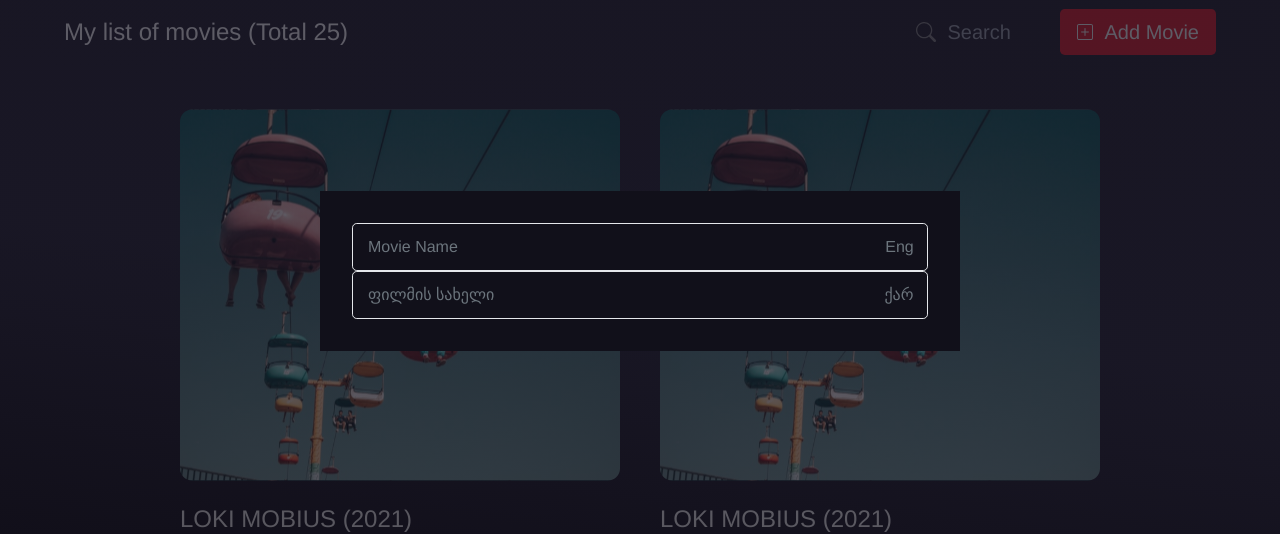
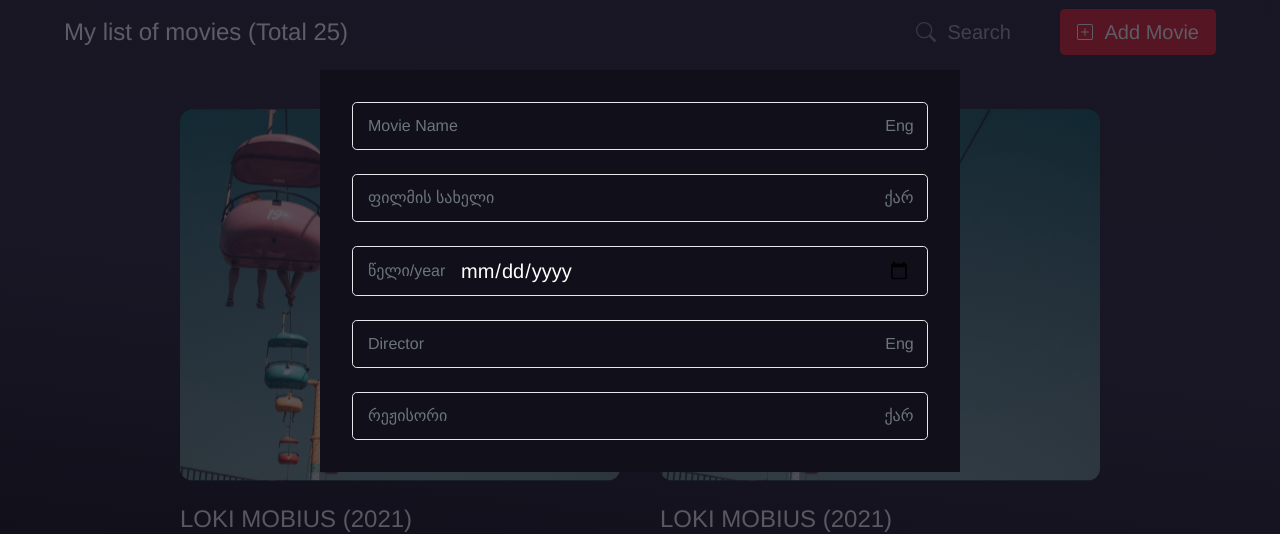
Before and after one commit to SousouBer/movie-quotes-frontend, a Vue app: page /my-movies in a window 1280 px wide. Shown: the part 129-663 px from the top of the page. Built offline with nearby package versions, Linux system fonts and the light colour scheme; no server answers; a web font is replaced by a local one; what @vee-validate/i18n would draw is missing.

Commit message:
style: add date input in movie form

```diff
--- a/src/components/base/movies/BaseMovieInput.vue
+++ b/src/components/base/movies/BaseMovieInput.vue
@@ -1,5 +1,6 @@
 <script setup lang="ts">
 import { useField } from "vee-validate";
+import { onMounted } from "vue";
 import { watch } from "vue";
 import { ref } from "vue";
 import { computed } from "vue";
@@ -7,6 +8,7 @@ import { computed } from "vue";
 type Locale = "en" | "ka";
 
 const props = defineProps<{
+  type: string;
   name: string;
   label: string;
   locale?: Locale;
@@ -17,7 +19,7 @@ const { value, errorMessage, meta } = useField<string>(
 );
 
 const inputLanguage = computed((): string => {
-  return props.locale === "ka" ? "ქარ" : "Eng";
+  return props.locale === "ka" ? "ქარ" : props.locale === "en" ? "Eng" : "";
 });
 
 const inputIsFocused = ref<boolean>(false);
@@ -44,6 +46,10 @@ const inputPadding = computed(() => {
     return `${labelWidth + 30}px`;
   }
 });
+
+onMounted(() => {
+  console.log(inputIsFocused.value);
+});
 </script>
 
 <template>
@@ -58,11 +64,11 @@ const inputPadding = computed(() => {
     <input
       @focus="handleFocus"
       @blur="handleBlur"
+      class="outline-none movie-input w-full bg-transparent text-white text-xl border border:shade-of-gray rounded-[4.8px] py-[9px] px-[16px]"
+      v-model="value"
       :style="{ 'padding-left': inputPadding }"
-      class="outline-none movie-input w-full bg-transparent text-white text-xl border border:shade-of-gray rounded-[4.8px] py-[9px] px-[16px]"
       :name="props.name"
-      type="text"
-      v-model="value"
+      :type="props.type"
     />
     <span
       class="text-shade-of-gray absolute top-1/2 right-0 transform -translate-y-1/2 -translate-x-1/2"
--- a/src/components/movies/MovieForm.vue
+++ b/src/components/movies/MovieForm.vue
@@ -5,8 +5,26 @@ import { Form as MovieForm } from "vee-validate";
 </script>
 
 <template>
-  <MovieForm class="bg-dark-shade-of-blue w-1/2 p-8">
-    <BaseMovieInput name="name.en" label="Movie Name" locale="en" />
-    <BaseMovieInput name="name.ka" label="ფილმის სახელი" locale="ka" />
+  <MovieForm class="bg-dark-shade-of-blue w-1/2 p-8 flex flex-col gap-6">
+    <BaseMovieInput type="text" name="name.en" label="Movie Name" locale="en" />
+    <BaseMovieInput
+      type="text"
+      name="name.ka"
+      label="ფილმის სახელი"
+      locale="ka"
+    />
+    <BaseMovieInput type="date" name="year" label="წელი/year" />
+    <BaseMovieInput
+      type="text"
+      name="director.en"
+      label="Director"
+      locale="en"
+    />
+    <BaseMovieInput
+      type="text"
+      name="director.ka"
+      label="რეჟისორი"
+      locale="ka"
+    />
   </MovieForm>
 </template>
```
